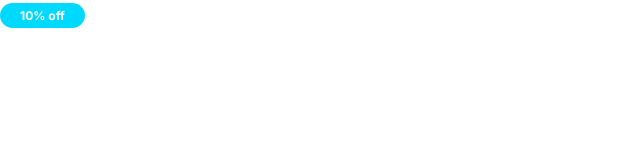
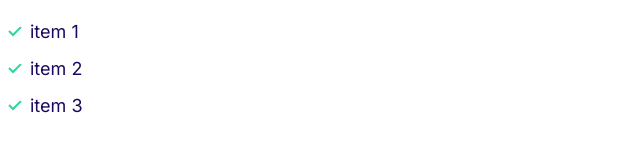
Before and after one commit to jaydev18/moshify, a plain HTML site: page index.html in a window 1280 px wide. Shown: the whole page, without its empty margins (0-640 px from the left). Drawn offline with Linux system fonts and the light colour scheme.

Commit message:
create list component.

```diff
--- a/css/style.css
+++ b/css/style.css
@@ -99,3 +99,28 @@ a{
         font-size: 1.2rem;
     }
 }
+
+/* Lists */
+
+.list{
+    list-style: none;
+    padding-left: 0;
+    color: var(--color-heading)
+}
+.list--inline .list__item{
+    display: inline-block;
+    margin-right: 2rem;
+}
+.list--tick{
+    list-style-image: url(../images/tick.svg);
+    padding-left: 3rem;
+}
+.list--tick .list__item{
+    padding-left: 0.5rem;
+    margin-bottom: 1rem;
+}
+@media screen and (min-width:1024px){
+    .list--tick .list__item{
+        padding-left: 0 ;
+    }
+}
--- a/index.html
+++ b/index.html
@@ -11,6 +11,10 @@
     <link rel="stylesheet" href="css/style.css">
 </head>
 <body>
- <span class="badge badge--secondary badge--small">10% off</span>
+ <ul class="list list--tick">
+    <li class="list__item ">item 1</li>
+    <li class="list__item ">item 2</li>
+    <li class="list__item ">item 3</li>
+ </ul>
 </body>
 </html>
```
Also changed, not shown: components/list.html (added, +5 -0 lines), images/tick.svg (added).
